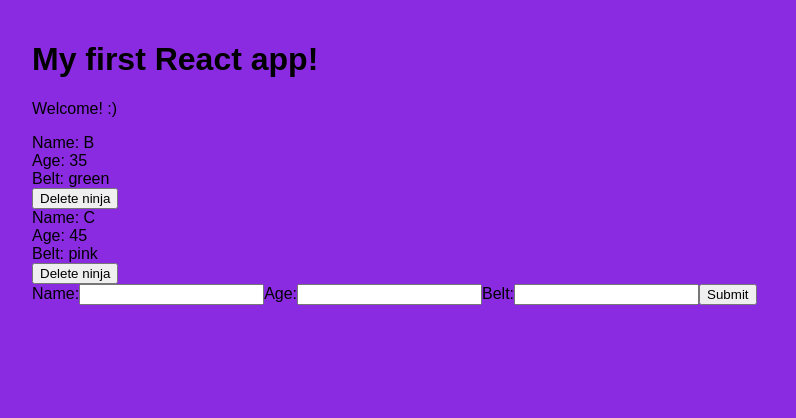
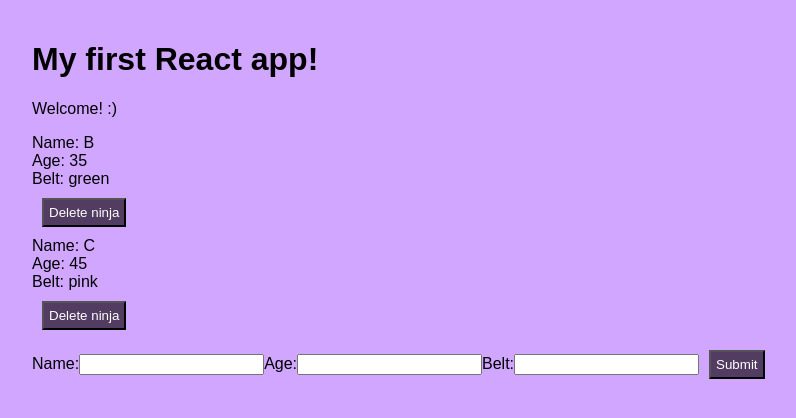
Before and after one commit to AlexLintu/React-challenges, a React (Create React App) app in the folder my-app/: page / in a window 1280 px wide. Shown: the top 418 px of the page, without its empty margins (18-814 px from the left). Built offline with nearby package versions, Linux system fonts and the light colour scheme.

Commit message:
Added simple CSS

```diff
--- a/my-app/src/App.js
+++ b/my-app/src/App.js
@@ -25,6 +25,13 @@ class App extends Component {
       ninjas: ninjas
     })
   }
+  componentDidMount() {
+    console.log('component mounted')
+  }
+  componentDidUpdate(prevProps, prevState) {
+    console.log('component updated');
+    console.log(prevProps, prevState);
+  }
   render() {
     return (
       <div className="App">
--- a/my-app/src/index.css
+++ b/my-app/src/index.css
@@ -2,6 +2,13 @@ body {
   margin: 0;
   padding: 0;
   font-family: sans-serif;
-  background: blueviolet;
+  background: #d0a6ff;
   padding: 20px 50px;
 }
+
+button {
+  color: white;
+  background-color: #523c61;
+  margin: 10px;
+  padding: 5px;
+}
```
